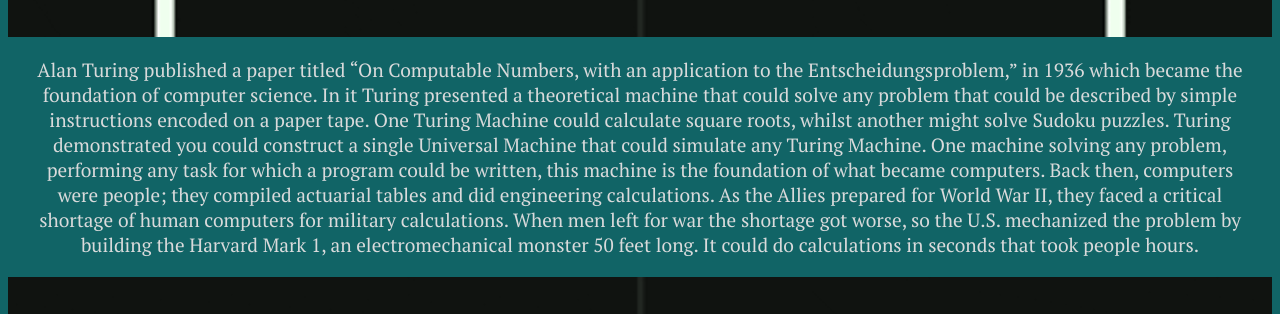
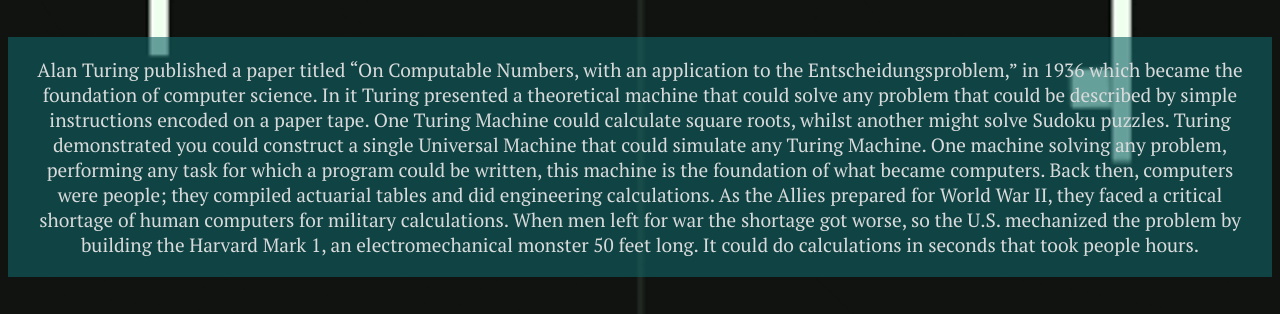
Before and after one commit to Matthew-Thornton/Tech-milestones, a plain HTML site: page index.html in a window 1280 px wide. Shown: the part 238-552 px from the top of the page. Drawn offline with Linux system fonts and the light colour scheme.

Commit message:
Update styles.css

```diff
--- a/styles.css
+++ b/styles.css
@@ -1,5 +1,7 @@
 body {
  color: #d9dadb; font-family: 'PT Serif', serif;
+ background-image: url("background.gif"); background-attachment:fixed;
+ background-size:contain; background-repeat:round;
 }
 .contentheader {
  padding: 50px; margin:40px; color:#d9dadb;
@@ -20,13 +22,8 @@ body {
   text-align: center;
 }
 
-.backgroundcolor, body{
-  background-color: #116466;
-}
-#background{
-   background-image: url("background.gif"); background-attachment:fixed;
-   background-size:contain; background-repeat:round;
-
+.backgroundcolor{
+ background: RGBA(17,100,102,0.61);
 }
 #mainheader {
 font-style: oblique; color: #d9dadb;
```
